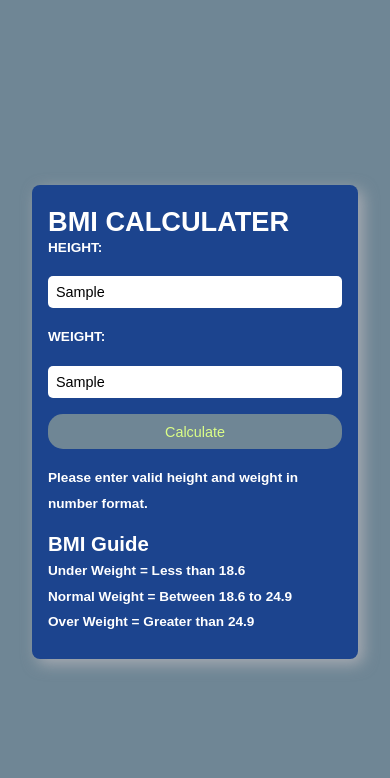
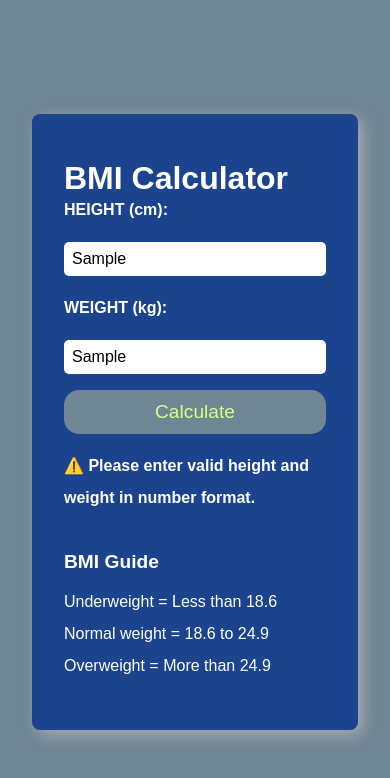
Before and after one commit to Aniket938999/BMI-CALCULATER, a plain HTML site: page index.html in a window 390 px wide. Both pictures are taken after typing "Sample", "Sample" into the empty fields and a click on the button "Calculate". Drawn offline with Linux system fonts and the light colour scheme.

Commit message:
Make code correct

```diff
--- a/index.html
+++ b/index.html
@@ -4,21 +4,21 @@
     <meta charset="UTF-8" />
     <meta name="viewport" content="width=device-width, initial-scale=1.0" />
     <link rel="stylesheet" href="style.css" />
-    <title>BMI CALCULATER</title>
+    <title>BMI Calculator</title>
   </head>
   <body>
     <div class="container">
       <div class="bmi_container">
-        <h1>BMI CALCULATER</h1>
-        <form>
-          <label for="height">HEIGHT: </label>
+        <h1>BMI Calculator</h1>
+        <form id="bmiForm">
+          <label for="height">HEIGHT (cm):</label>
           <input
             type="text"
             id="height"
             name="height"
             placeholder="Enter height in cm"
           />
-          <label for="weight">WEIGHT: </label>
+          <label for="weight">WEIGHT (kg):</label>
           <input
             type="text"
             id="weight"
@@ -31,9 +31,9 @@
         <div class="result_bmi"></div>
         <div class="bmi_guide">
           <h2>BMI Guide</h2>
-          <p>Under Weight = Less than 18.6</p>
-          <p>Normal Weight = Between 18.6 to 24.9</p>
-          <p>Over Weight = Greater than 24.9</p>
+          <p>Underweight = Less than 18.6</p>
+          <p>Normal weight = 18.6 to 24.9</p>
+          <p>Overweight = More than 24.9</p>
         </div>
       </div>
     </div>
--- a/script.js
+++ b/script.js
@@ -1,27 +1,40 @@
-document.querySelector("form").addEventListener("submit", function (e) {
-  e.preventDefault(); // Prevent page reload on form submit
+document.getElementById("bmiForm").addEventListener("submit", function (e) {
+  e.preventDefault();
 
-  const height = parseFloat(document.getElementById("height").value);
-  const weight = parseFloat(document.getElementById("weight").value);
+  const heightInput = document.getElementById("height").value.trim();
+  const weightInput = document.getElementById("weight").value.trim();
+  const height = parseFloat(heightInput);
+  const weight = parseFloat(weightInput);
   const resultEl = document.querySelector(".result");
   const categoryEl = document.querySelector(".result_bmi");
 
-  if (!height || !weight || height <= 0 || weight <= 0 || isNaN(height)  || isNaN(weight)) {
-    resultEl.textContent = "Please enter valid height and weight in number format.";
+  if (
+    !height ||
+    !weight ||
+    height <= 0 ||
+    weight <= 0 ||
+    isNaN(height) ||
+    isNaN(weight)
+  ) {
+    resultEl.textContent =
+      "⚠️ Please enter valid height and weight in number format.";
     categoryEl.textContent = "";
     return;
   }
 
-  const bmi = weight / (height * height);
-  resultEl.textContent = `Your BMI is ${bmi.toFixed(2)}`;
+  // Convert cm to meters
+  const heightInMeters = height / 100;
+  const bmi = weight / (heightInMeters * heightInMeters);
+
+  resultEl.textContent = `✅ Your BMI is ${bmi.toFixed(2)}`;
 
   let category = "";
   if (bmi < 18.6) {
-    category = "You are underweight";
+    category = "You are underweight.";
   } else if (bmi >= 18.6 && bmi <= 24.9) {
-    category = "You have normal weight";
+    category = "You have a normal weight.";
   } else {
-    category = "You are overweight";
+    category = "You are overweight.";
   }
 
   categoryEl.textContent = category;
--- a/style.css
+++ b/style.css
@@ -10,7 +10,7 @@ body {
 
 .container {
   min-height: 100vh;
-    background-color: #6F8695;
+  background-color: #6f8695;
   display: flex;
   justify-content: center;
   align-items: center;
@@ -48,8 +48,8 @@ button {
   padding: 0.7rem 1rem;
   border-radius: 15px;
   border: none;
-    color: #DBFE87;
-    background-color: #6F8695;
+  color: #dbfe87;
+  background-color: #6f8695;
   cursor: pointer;
   transition: background-color 0.3s ease;
 }
@@ -63,31 +63,17 @@ button:hover {
   margin-top: 1rem;
 }
 
-/* ✅ Responsive Media Query */
+.bmi_guide {
+  margin-top: 2rem;
+  font-weight: normal;
+}
+
+.bmi_guide h2 {
+  margin-bottom: 0.5rem;
+  font-size: 1.2rem;
+}
+
+/* Responsive */
 @media (max-width: 768px) {
   .bmi_container {
-        padding: 2rem 1rem;
-        font-size: 0.9rem;
-        line-height: 1.6rem;
-    }
-
-    button {
-        font-size: 1rem;
-    }
-}
-
-@media (max-width: 480px) {
-    .bmi_container {
-        padding: 1.5rem 1rem;
-        font-size: 0.85rem;
-    }
-
-    input {
-        font-size: 0.9rem;
-    }
-
-    button {
-        font-size: 0.9rem;
-        padding: 0.6rem;
-    }
-}
+    padding: 2rem 1r
```
Lines whose indentation alone changed are shown as unchanged.
